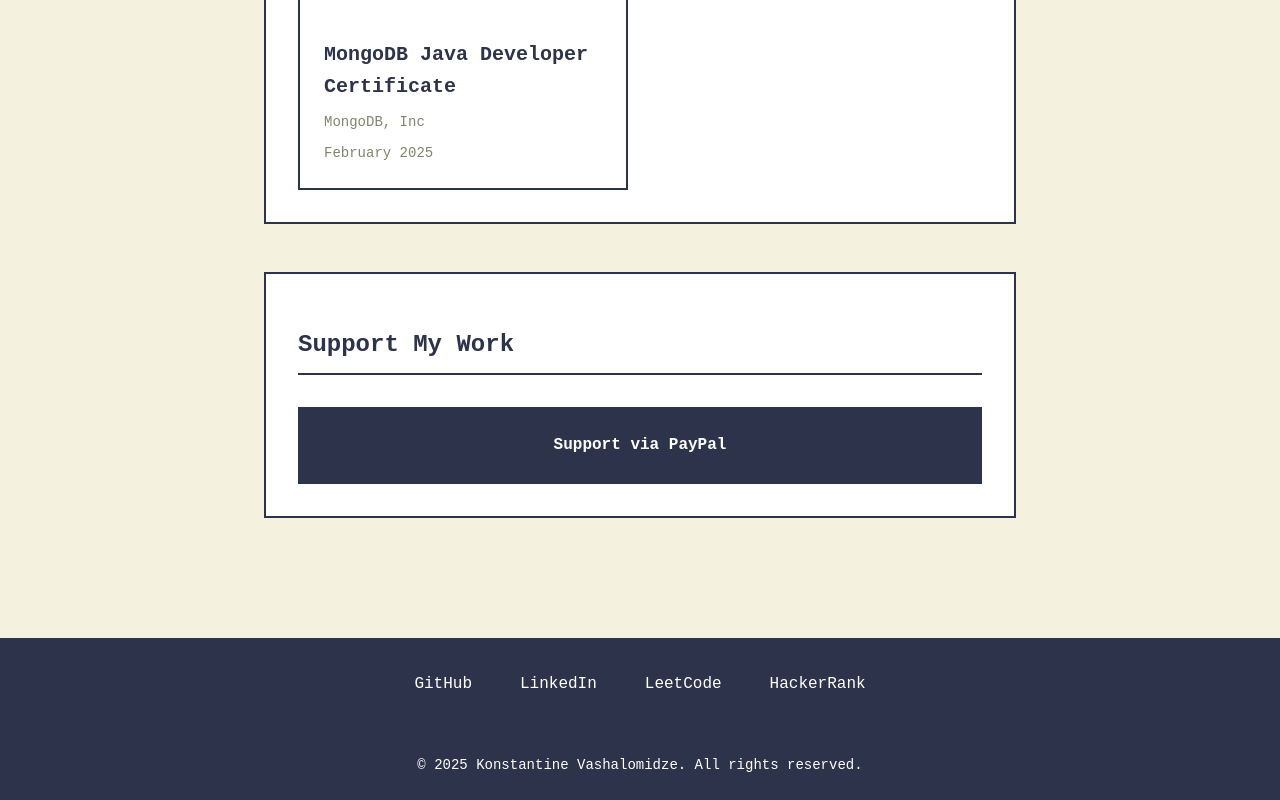
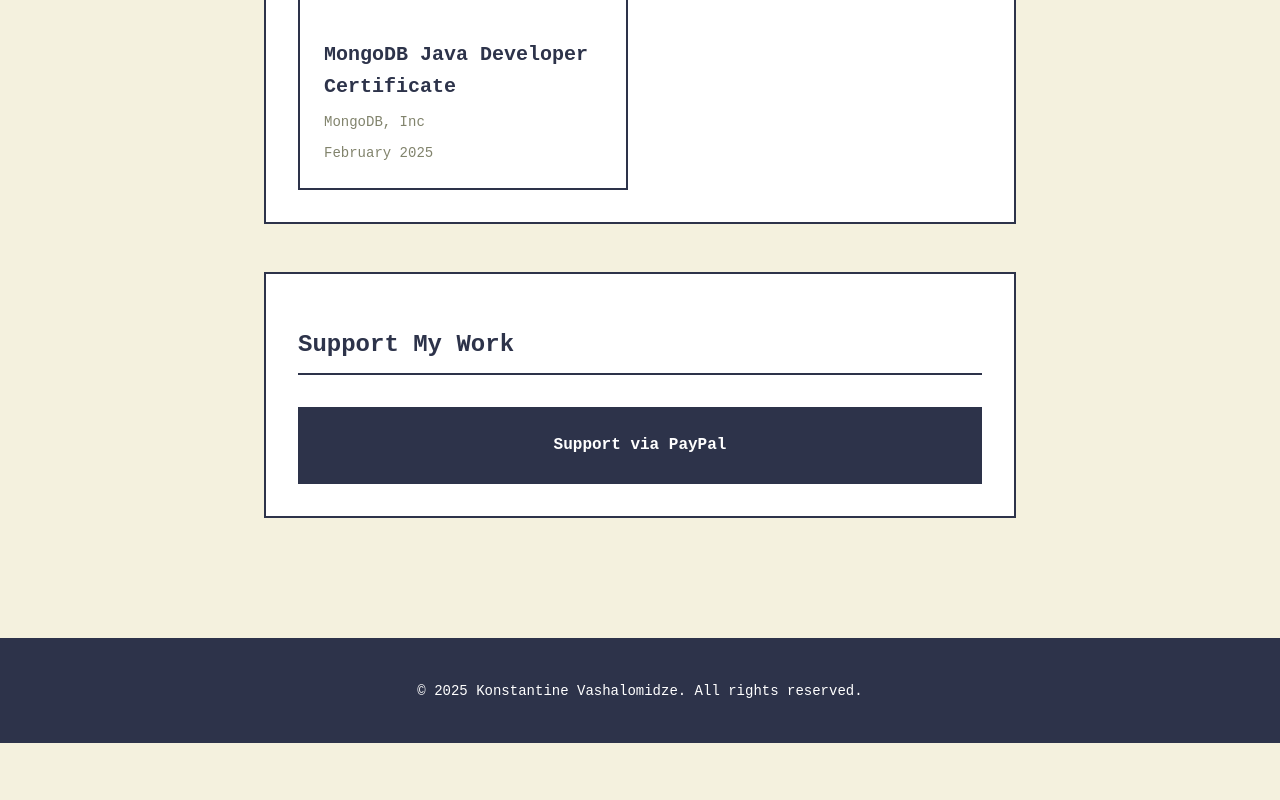
Before and after one commit to KonstantineVashalomidze/KonstantineVashalomidze.github.io, a React (Create React App) app: page /#/about in a window 1280 px wide. Shown: the part 4623-5423 px from the top of the page. After the commit the page ends 5366 px from the top, so only its background shows below. Built offline with nearby package versions, Linux system fonts and the light colour scheme.

Commit message:
fixed footer abrupting ui

```diff
--- a/src/components/layout/Footer.js
+++ b/src/components/layout/Footer.js
@@ -1,6 +1,5 @@
 import React from 'react';
 import styled from '@emotion/styled';
-import { personalInfo } from '../../data/personal';
 
 const FooterContainer = styled.footer`
   background-color: ${props => props.theme.colors.primary};
@@ -13,70 +12,23 @@
 const FooterContent = styled.div`
   max-width: 800px;
   margin: 0 auto;
-  display: flex;
-  flex-direction: column;
-  align-items: center;
-  gap: ${props => props.theme.spacing.md};
-`;
-
-const SocialLinks = styled.div`
-  display: flex;
-  gap: ${props => props.theme.spacing.lg};
-  margin-bottom: ${props => props.theme.spacing.md};
-`;
-
-const SocialLink = styled.a`
-  color: white;
-  font-family: ${props => props.theme.fonts.main};
-  font-size: ${props => props.theme.fontSizes.md};
-  text-decoration: none;
-  padding: ${props => props.theme.spacing.xs};
-
-  &:hover {
-    color: ${props => props.theme.colors.accent};
-    text-decoration: underline;
-  }
+  text-align: center;
 `;
 
 const Copyright = styled.p`
   font-size: ${props => props.theme.fontSizes.sm};
-  text-align: center;
+  padding: ${props => props.theme.spacing.sm};
+
+  @media (max-width: ${props => props.theme.breakpoints.mobile}) {
+    font-size: ${props => props.theme.fontSizes.xs};
+    padding: ${props => props.theme.spacing.xs};
+  }
 `;
 
 function Footer() {
   return (
     <FooterContainer>
       <FooterContent>
-        <SocialLinks>
-          <SocialLink
-            href={personalInfo.platforms.GitHub}
-            target="_blank"
-            rel="noopener noreferrer"
-          >
-            GitHub
-          </SocialLink>
-          <SocialLink
-            href={personalInfo.platforms.LinkedIn}
-            target="_blank"
-            rel="noopener noreferrer"
-          >
-            LinkedIn
-          </SocialLink>
-          <SocialLink
-            href={personalInfo.platforms.Leetcode}
-            target="_blank"
-            rel="noopener noreferrer"
-          >
-            LeetCode
-          </SocialLink>
-          <SocialLink
-            href={personalInfo.platforms.Hackerrank}
-            target="_blank"
-            rel="noopener noreferrer"
-          >
-            HackerRank
-          </SocialLink>
-        </SocialLinks>
         <Copyright>
           © {new Date().getFullYear()} Konstantine Vashalomidze. All rights reserved.
         </Copyright>
```
